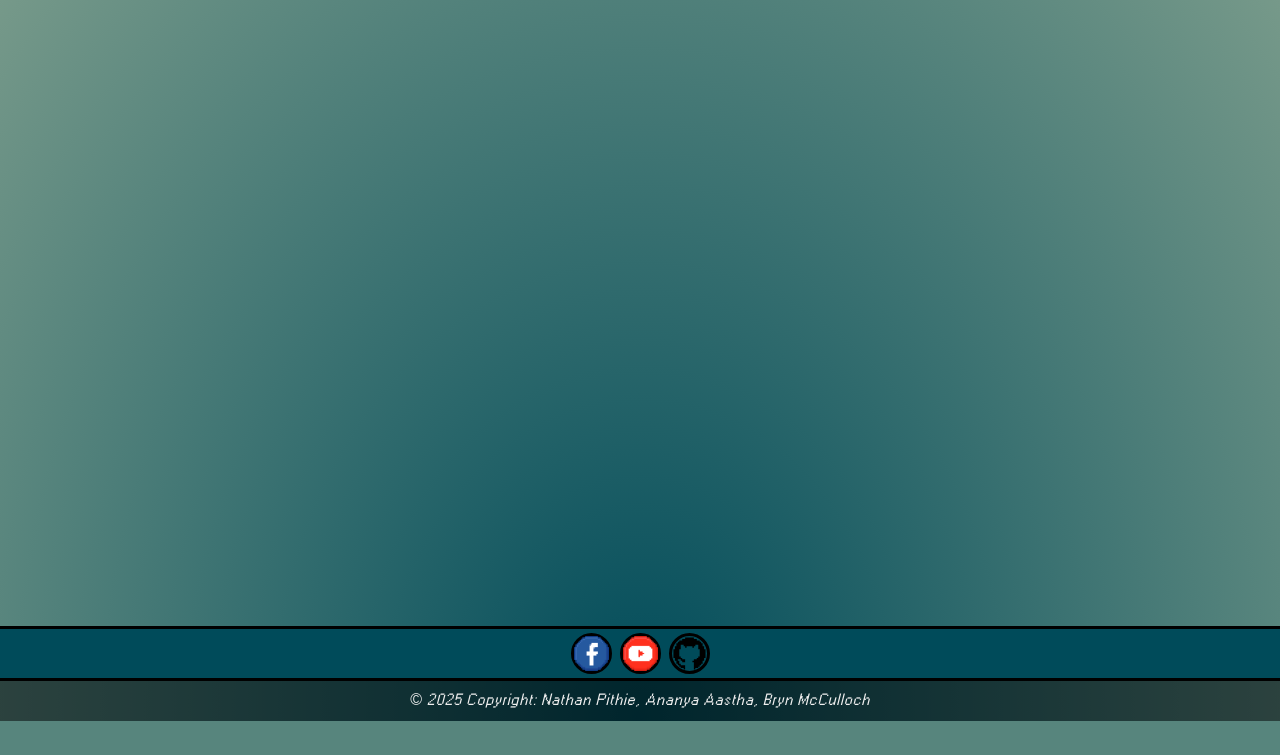
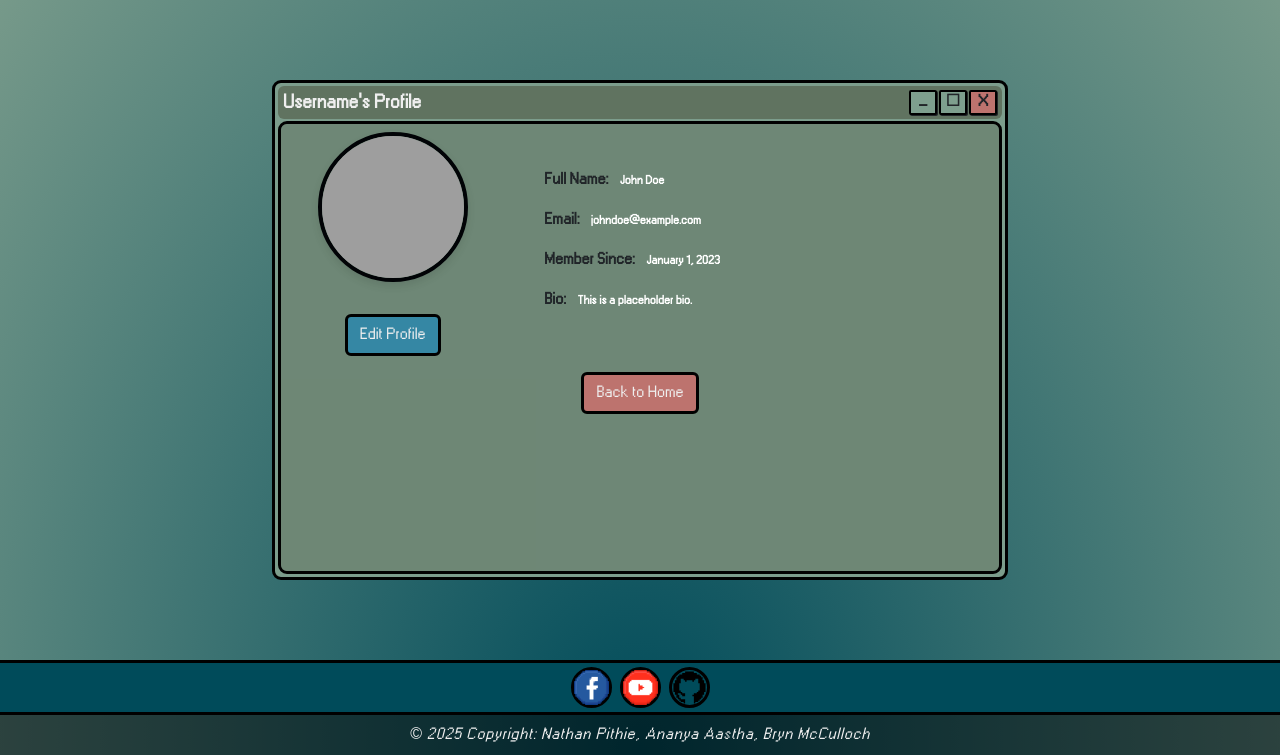
Before and after one commit to RedNate22/IAB207_A2_Group49, a Flask app: page /user/profile in a window 1280 px wide. Shown: the part 79-834 px from the top of the page. Before the commit the page ends 800 px from the top, so only its background shows below. Run offline with Flask 3, Linux system fonts and the light colour scheme; some libraries are stand-ins or nearby versions; grey boxes are pictures that could not be loaded.

Commit message:
made the user page visual draft and set up for further features

```diff
--- a/club95/static/styles/styles.css
+++ b/club95/static/styles/styles.css
@@ -1056,3 +1056,22 @@ as well as filter, search and sort them. */
         margin-left: auto;
         margin-right: auto;
     }
+
+/* user profile elements */
+.profile-img {
+    width: 150px;
+    height: 150px;
+    object-fit: cover;
+    border: 4px solid #010306;
+    box-shadow: 0 4px 8px rgba(0,0,0,0.1);
+}
+
+#edit-profile-type{
+    color: var(--font-colour-primary);
+    background-color: var(--button-colour-4);
+}
+
+#leave-profile-type{
+    color: var(--font-colour-primary);
+    background-color: var(--button-colour-2);
+}
--- a/club95/templates/user/user.html
+++ b/club95/templates/user/user.html
@@ -1,15 +1,56 @@
 {% extends "base.html" %}
-{% from "bootstrap5/form.html" import render_form %}
 {% block body %}
-<!-- Form rendering is simple and easy if using WTForms and Bootstrap -->
-<!--<div class="centered-form">{{ render_form(form, method="POST", novalidate=True, button_map={"submit": "primary"}) }}</div>
--->
+<div class="container mt-5">
+    <div class="row justify-content-center">
+        <div class="col-md-8">
+            <div class="window">
+                <div class="title-bar">
+                    <span class="window-title">Username's Profile</span>
+                    <div class="window-controls">
+                        <button class="btn">_</button>
+                        <button class="btn">☐</button>
+                        <button class="btn" id="closebtn">X</button>
+                    </div>
+                </div>
+                <div class="sub-window">
+                    <div class="row align-items-center">
+                        <div class="col-md-4 text-center">
+                            <img src="https://picsum.photos/200"
+                                 alt="Profile Picture" class="img-fluid rounded-circle mt-2 mb-3 profile-img">
 
-<!-- When you have Login form, then show the user a link to register -->
-{% if heading == 'Login' %}
-<div class="col-md-4">
-    <p>
-        New user? <a href="{{url_for('register')}}">Click here</a> to register.
-    </p>
+
+                                 <a href="#" class="btn mt-3" id="edit-profile-type">Edit Profile</a>
+
+                        </div>
+                        <div class="col-md-8">
+                            <ul class="list-group list-group-flush">
+                                <li class="list-group-item bg-transparent border-0">
+                                    <strong>Full Name:</strong>
+                                    <span class="badge" id="profile-name">John Doe</span>
+                                </li>
+                                <li class="list-group-item bg-transparent border-0">
+                                    <strong>Email:</strong>
+                                    <span class="badge" id="profile-email">johndoe@example.com</span>
+                                </li>
+                                <li class="list-group-item bg-transparent border-0">
+                                    <strong>Member Since:</strong>
+                                    <span class="badge" id="profile-date">January 1, 2023</span>
+                                </li>
+                                <li class="list-group-item bg-transparent border-0">
+                                    <strong>Bio:</strong>
+                                    <span class="badge" id="profile-bio">This is a placeholder bio.</span>
+                                </li>
+                            </ul>
+                        </div>
+                    </div>
+                    <div class="row mt-3">
+                        <div class="col text-center">
+                            <a href="#" class="btn" id="leave-profile-type">Back to Home</a>
+                        </div>
+                    </div>
+                </div>
+            </div>
+        </div>
+    </div>
 </div>
-{% endif %} {% endblock %}
+{% endblock %}
```
